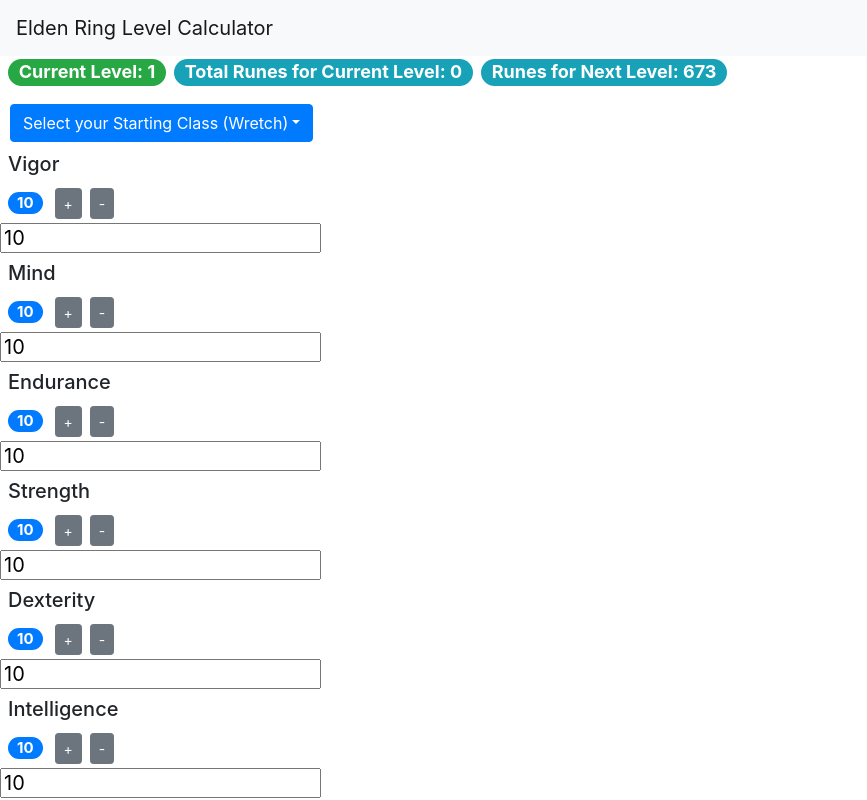
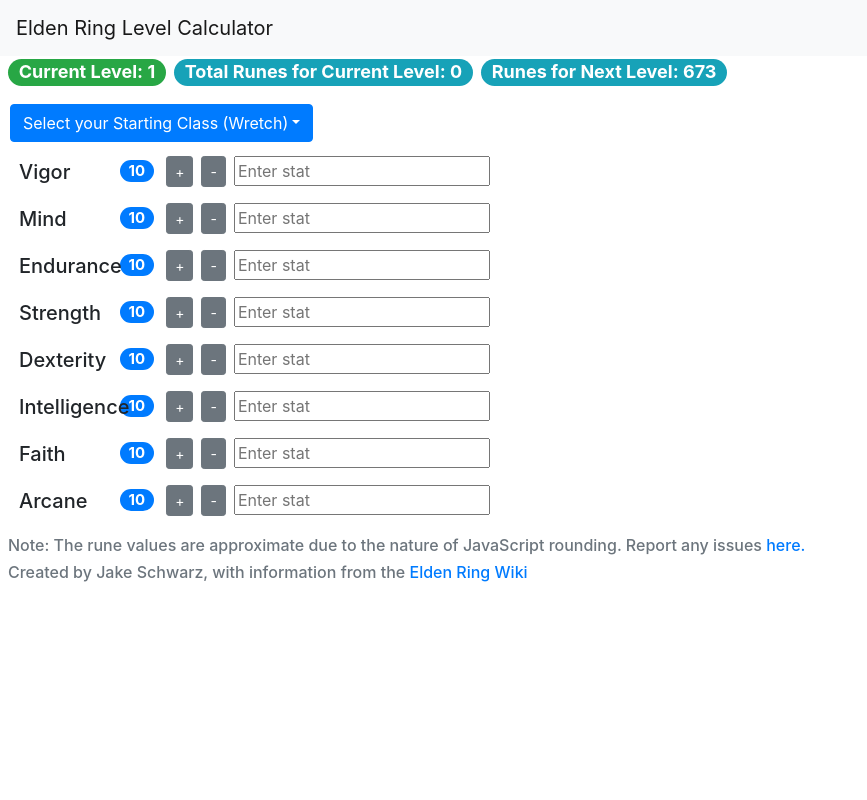
Before and after one commit to js075616/EldenRingCalculator, a React (Create React App) app: page / in a window 1280 px wide. Shown: the top 800 px of the page, without its empty margins (0-867 px from the left). Built offline with nearby package versions, Linux system fonts and the light colour scheme.

Commit message:
Updated formatting to improve looks

```diff
--- a/src/components/counter.jsx
+++ b/src/components/counter.jsx
@@ -20,10 +20,12 @@
 
   render() {
     return (
-      <div>
-        <h5 className="span ml-2">{this.props.counter.name}</h5>
-        <h5 className="h5 ml-2=1">
-          <span className={this.getBadgeClasses()}>
+      <div className="row ml-1">
+        <h5 className="col-md-1 padding-0 span mt-2 auto">
+          {this.props.counter.name}
+        </h5>
+        <h5 className="col-md-0 padding-0 mb-2">
+          <span className="badge badge-pill m-2 badge-primary">
             {this.props.counter.value}
           </span>
           <button
@@ -38,22 +40,20 @@
           >
             -
           </button>
-          <form onSubmit={this.handleSubmit}>
-            <input
-              type="text"
-              // placeholder="Enter stat"
-              value={this.state.value}
-              onChange={this.handleChange}
-            />
-          </form>
         </h5>
+        <form
+          onSubmit={this.handleSubmit}
+          className="col-md-0 padding-0 mt-1 ml-1"
+        >
+          <input
+            type="text"
+            placeholder="Enter stat"
+            // value={this.state.value}
+            onChange={this.handleChange}
+          />
+        </form>
       </div>
     );
-  }
-
-  getBadgeClasses() {
-    let classes = "badge badge-pill m-2 badge-primary";
-    return classes;
   }
 }
 
```
